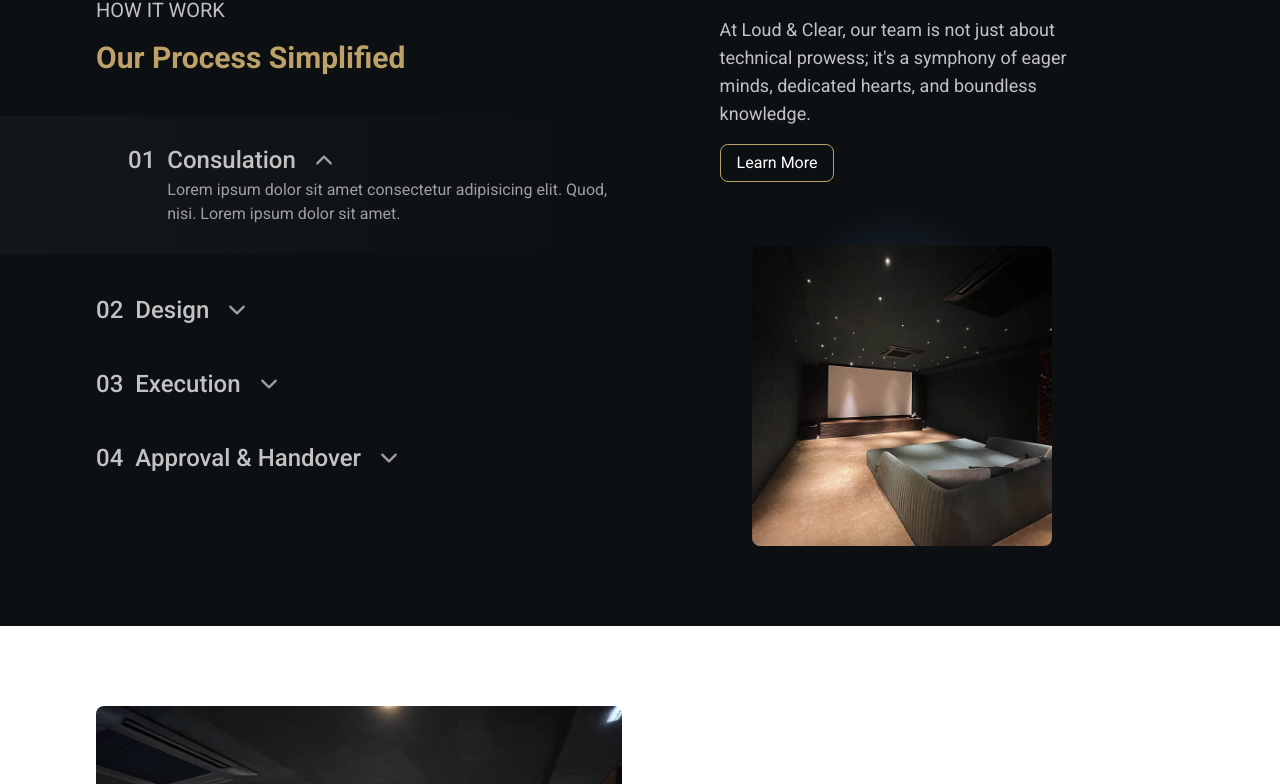
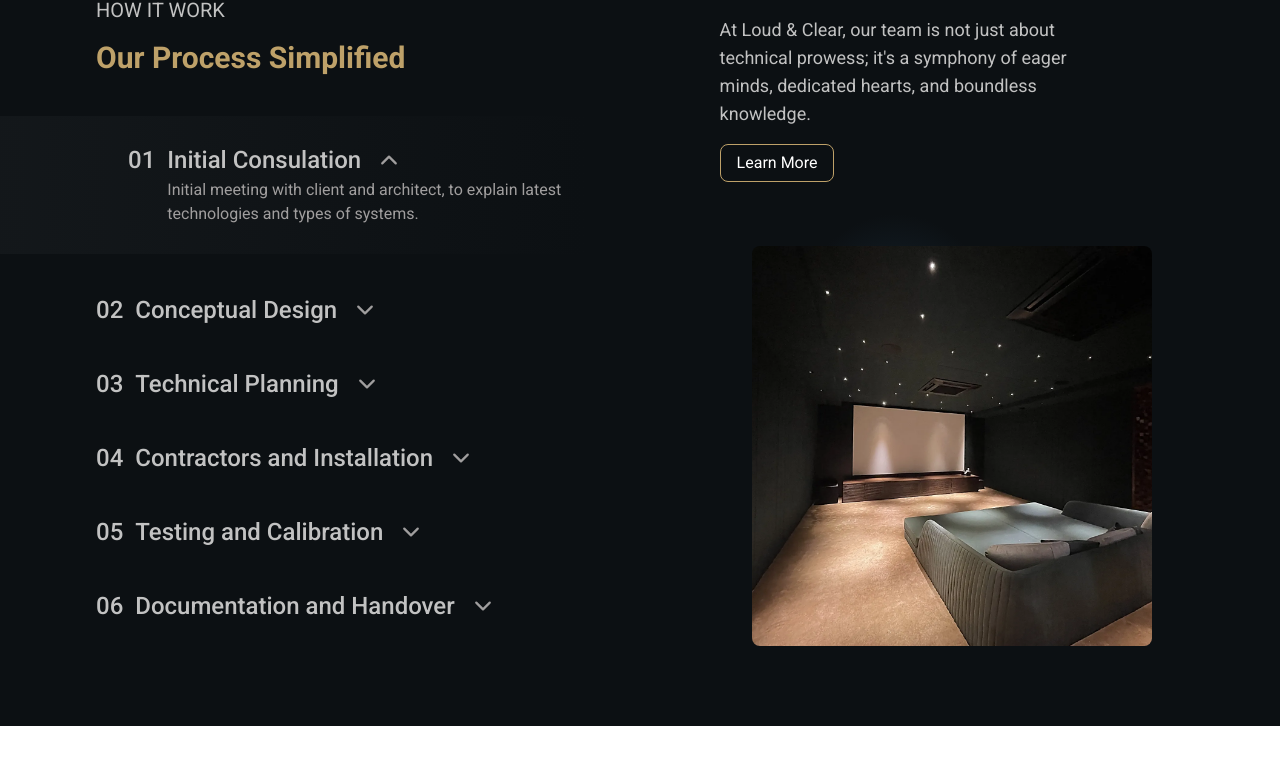
Before and after one commit to Loudandclear2024/Website, a Next.js app: page / in a window 1280 px wide. Shown: the part 833-1617 px from the top of the page. Built offline with nearby package versions, Linux system fonts and the light colour scheme.

Commit message:
feat: add content in Process and Services

```diff
--- a/src/components/Home/Process.jsx
+++ b/src/components/Home/Process.jsx
@@ -8,24 +8,34 @@ export default function Process() {
 
   const process = [
     {
-      heading: "Consulation",
+      heading: "Initial Consulation",
       subText:
-        "Lorem ipsum dolor sit amet consectetur adipisicing elit. Quod, nisi. Lorem ipsum dolor sit amet.",
+        "Initial meeting with client and architect, to explain latest technologies and types of systems.",
     },
     {
-      heading: "Design",
+      heading: "Conceptual Design",
       subText:
-        "Lorem ipsum dolor sit amet consectetur adipisicing elit. Quod, nisi. Lorem ipsum dolor sit amet.",
+        "Guiding them on which systems enhances their lifestyle and discussing design ideas with architects.",
     },
     {
-      heading: "Execution",
+      heading: "Technical Planning",
       subText:
-        "Lorem ipsum dolor sit amet consectetur adipisicing elit. Quod, nisi. Lorem ipsum dolor sit amet.",
+        "Choose audio-visual equipment, seating, lighting, and acoustic elements based on the finalized design.Preparing technical CAD drawings such as (placement, wiring & acoustics) for the suggested AV system.",
     },
     {
-      heading: "Approval & Handover",
+      heading: "Contractors and Installation",
       subText:
-        "Lorem ipsum dolor sit amet consectetur adipisicing elit. Quod, nisi. Lorem ipsum dolor sit amet.",
+        "Releasing final execution drawings and supervising the same to onsite. Professional AV system installation.",
+    },
+    {
+      heading: "Testing and Calibration",
+      subText:
+        "Final programming of the system. Calibrate and test all audio-visual components to ensure optimal performance.",
+    },
+    {
+      heading: "Documentation and Handover",
+      subText:
+        "Provide the client with comprehensive documentation, including manuals, warranty information, and system guidelines. Officially hand over the completed home theater to the client, ensuring their satisfaction.",
     },
   ]
 
@@ -130,7 +140,6 @@ export default function Process() {
               boundless knowledge.
             </p>
 
-            {/* //TODO: ADD LINK */}
             <Link href="/about">
               <button
                 className="text-white border border-secondary rounded-lg mt-4 px-4 py-[6px] text-base
@@ -149,7 +158,7 @@ export default function Process() {
               width={500}
               height={500}
               alt="process"
-              className="w-[300px] h-[300px] object-cover rounded-lg object-[50%_70%]"
+              className="w-[300px] h-[300px] object-cover rounded-lg object-[50%_70%] mlg:h-[400px] mlg:w-[400px]"
             />
           </div>
         </div>
--- a/src/components/Home/Services.jsx
+++ b/src/components/Home/Services.jsx
@@ -151,7 +151,7 @@ export default function Services() {
               </div>
               <div className="relative after:absolute after:bg-service after:w-full after:h-full after:opacity-50 after:top-0 after:left-0 after:z-10">
                 <Image
-                  src="/images/home/services/10.webp"
+                  src="/images/home/services/11.webp"
                   alt="Picture of the author"
                   width={1920}
                   height={1080}
```
